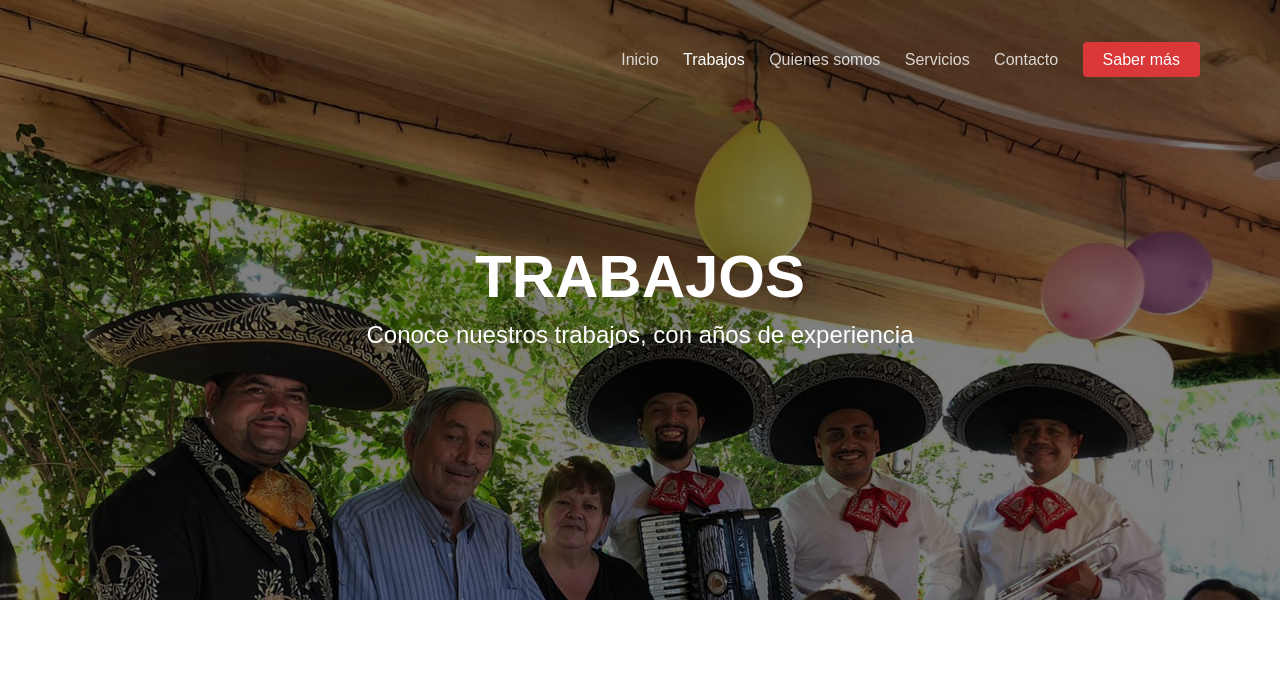
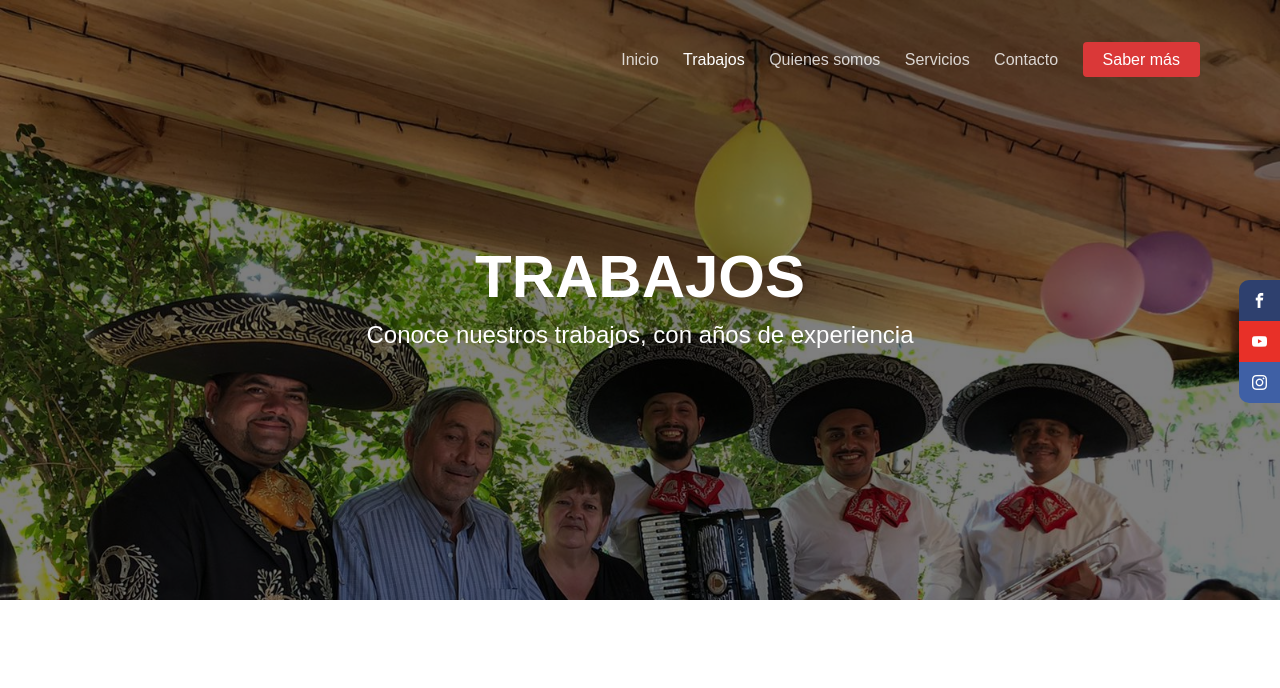
Before and after one commit to RainelU/LandingPageCSS, a plain HTML site: page work.html in a window 1280 px wide. Shown: the top 688 px of the page. Drawn offline with Linux system fonts and the light colour scheme.

Commit message:
SE AÑADIÓ BARRA MENÚ DERECHA DE REDES SOCIALES

```diff
--- /dev/null
+++ b/css/font.css
@@ -0,0 +1,38 @@
+@font-face {
+    font-family: 'icomoon';
+    src:  url('../fonts/icomoon.eot?i226ha');
+    src:  url('../fonts/icomoon.eot?i226ha#iefix') format('embedded-opentype'),
+      url('../fonts/icomoon.ttf?i226ha') format('truetype'),
+      url('../fonts/icomoon.woff?i226ha') format('woff'),
+      url('../fonts/icomoon.svg?i226ha#icomoon') format('svg');
+    font-weight: normal;
+    font-style: normal;
+  }
+
+  [class^="icon-"], [class*=" icon-"] {
+    /* use !important to prevent issues with browser extensions that change fonts */
+    font-family: 'icomoon' !important;
+    speak: none;
+    font-style: normal;
+    font-weight: normal;
+    font-variant: normal;
+    text-transform: none;
+    line-height: 1;
+
+    /* Better Font Rendering =========== */
+    -webkit-font-smoothing: antialiased;
+    -moz-osx-font-smoothing: grayscale;
+  }
+
+  .icon-facebook:before {
+    content: "\ea90";
+  }
+  .icon-instagram:before {
+    content: "\ea92";
+  }
+  .icon-twitter:before {
+    content: "\ea96";
+  }
+  .icon-youtube:before {
+    content: "\ea9d";
+  }
--- a/css/main.css
+++ b/css/main.css
@@ -228,6 +228,60 @@
     font-size: 18px;
   }
 
+  .social-bar {
+    position: fixed;
+    right: 0;
+    top: 35%;
+    font-size: 1.5rem;
+    display: flex;
+    flex-direction: column;
+    align-items: flex-end;
+    z-index: 100;
+  }
+
+  .icon {
+    color: white;
+    text-decoration: none;
+    padding: 1.3rem;
+    display: flex;
+    transition: all .5s;
+  }
+
+  .icon-facebook {
+    background: #2E406E;
+  }
+
+  .icon-twitter {
+    background: #339DC5;
+  }
+
+  .icon-youtube {
+    background: #E83028;
+  }
+
+  .icon-instagram {
+    background: #3F60A5;
+  }
+
+  .icon:first-child {
+    border-radius: 1rem 0 0 0;
+  }
+
+  .icon:last-child {
+    border-radius: 0 0 0 1rem;
+  }
+
+  .icon:hover {
+    color: #fff;
+    padding-right: 3rem;
+    border-radius: 1rem 0 0 1rem;
+    box-shadow: 0 0 .5rem rgba(0, 0, 0, 0.42);
+  }
+
+  .icon:focus {
+    color: #fff;
+  }
+
   @media only screen and (max-width: 600px) {
     .columns {
     width: 100%;
--- a/work.html
+++ b/work.html
@@ -30,6 +30,7 @@
 	<link rel="stylesheet" href="css/bootstrap.css">
 	<!-- Theme style  -->
 	<link rel="stylesheet" href="css/style.css">
+	<link rel="stylesheet" href="css/font.css">
 
 	<!-- Modernizr JS -->
 	<script src="js/modernizr-2.6.2.min.js"></script>
@@ -37,7 +38,7 @@
 	<!--[if lt IE 9]>
 	<script src="js/respond.min.js"></script>
 	<![endif]-->
-	<link rel="stylesheet" type="text/css" href="./css/main.css">
+	<link rel="stylesheet" type="text/css" href="css/main.css">
 	</head>
 	<body>
 
@@ -169,7 +170,11 @@
 			<img src="http://s2.accesoperu.com/logos/btn_whatsapp.png" alt="">
 		</a>
 	</div>
-
+	<div class="social-bar">
+		<a href="https://www.facebook.com/Mariachis-soberanos-Chile-101324552344803" class="icon icon-facebook" target="_blank"></a>
+		<a href="#" class="icon icon-youtube"></a>
+		<a href="https://www.instagram.com/mariachis_soberanos_chile?utm_source=qr" class="icon icon-instagram" target="_blank"></a>
+	</div>
 	<!-- jQuery -->
 	<script src="js/jquery.min.js"></script>
 	<!-- jQuery Easing -->
```
Also changed, not shown: about.html (+7 -2 lines), contact.html (+7 -2 lines), index.html (+14 -7 lines), services.html (+6 -0 lines), fonts/icomoon.ttf (added), fonts/icomoon.woff (added), 2 other files.
